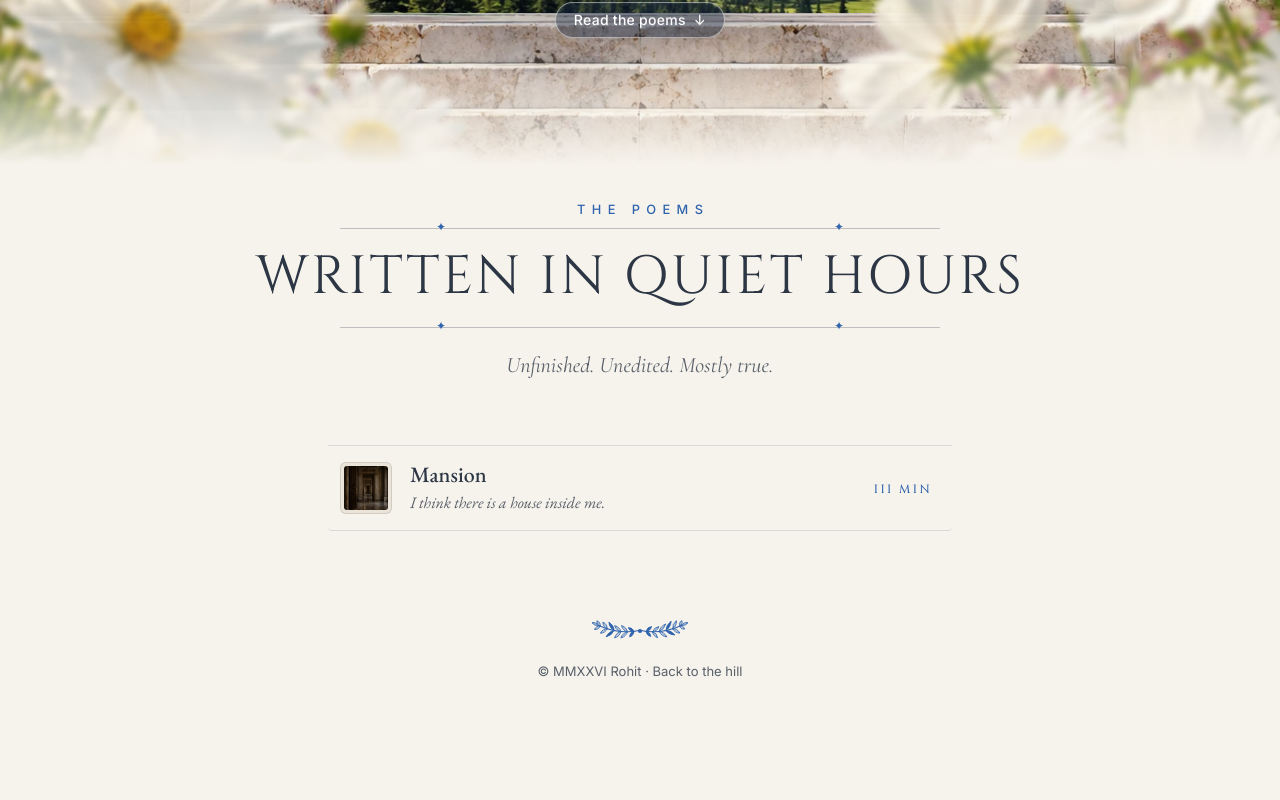
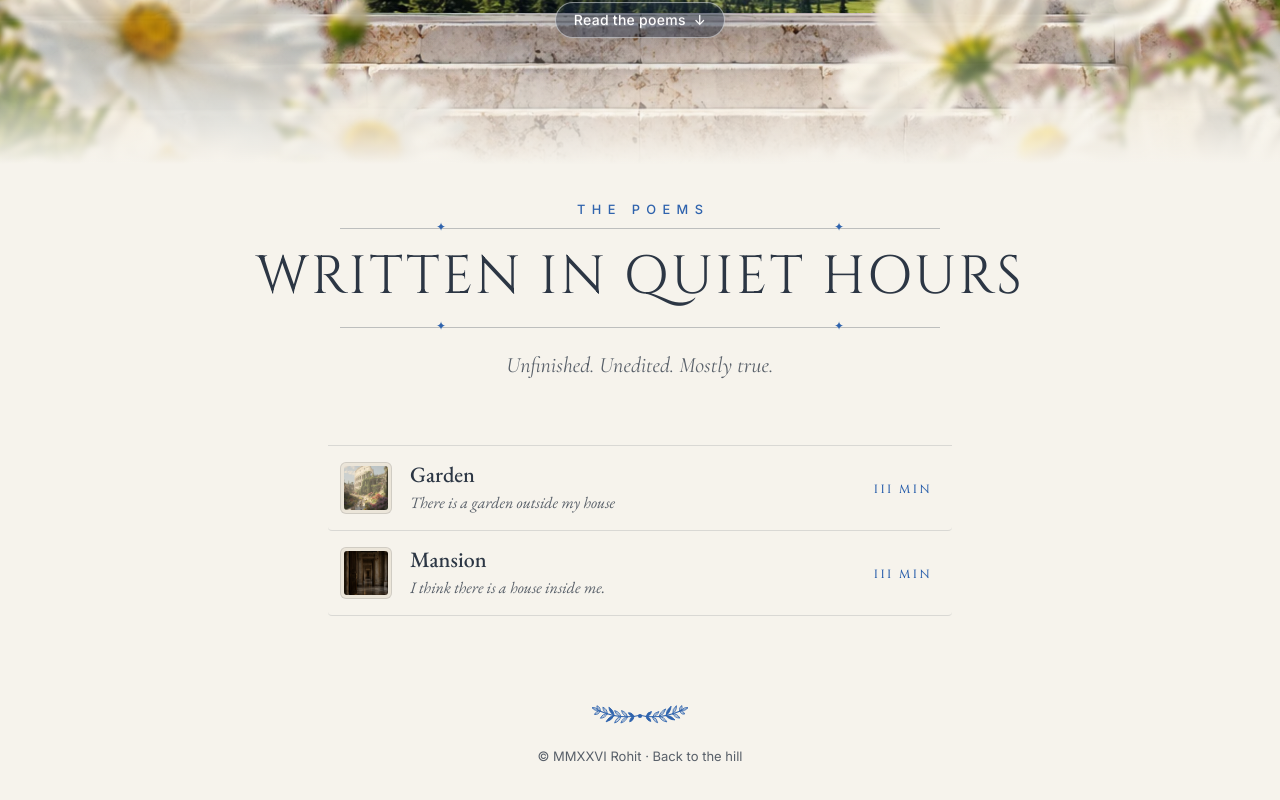
Before and after one commit to RohitGentyal/my-website, a plain HTML site: page poems.html in a window 1280 px wide. Shown: the part 636-1436 px from the top of the page. Before the commit the page ends 1367 px from the top, so only its background shows below. Drawn offline with nearby package versions, Linux system fonts and the light colour scheme.

Commit message:
Poems: add Garden, with its garden walk faint behind it
Co-Authored-By: Claude Opus 5.5 <noreply@anthropic.com>

```diff
--- a/poem.html
+++ b/poem.html
@@ -29,7 +29,7 @@
   </footer>
 
   <script src="poems-art.js?v=8"></script>
-  <script src="poems.js?v=19"></script>
+  <script src="poems.js?v=20"></script>
   <script src="turn.js?v=5"></script>
 </body>
 </html>
--- a/poems.html
+++ b/poems.html
@@ -53,7 +53,7 @@
   </footer>
 
   <script src="poems-art.js?v=8"></script>
-  <script src="poems.js?v=19"></script>
+  <script src="poems.js?v=20"></script>
   <script src="turn.js?v=5"></script>
 </body>
 </html>
--- a/poems.js
+++ b/poems.js
@@ -8,6 +8,93 @@
 // While POEMS is empty the page says so, plainly: "Nothing here yet. Some things take longer to say."
 // The hero above them is three image layers in assets/poems; the laurel sprigs come from poems-art.js.
 const POEMS = [
+  {
+    slug: "garden",
+    title: "Garden",
+    // the picture on its card: the garden in full bloom, every flower, every person
+    cover: "colosseum",
+    // a walk through the garden behind the words (assets/poems/garden): I the garden overflowing,
+    // II the cut-back arches, III bare paper (the garden dying, the prayer), IV the arches again, gate open
+    art: ["colosseum", "arches", null, "arches"],
+    lines: [
+    "There is a garden outside my house",
+    "that I keep forgetting is mine.",
+    "Things grow there without asking me,",
+    "old wishes, half-finished prayers,",
+    "names I haven’t said in years,",
+    "little pieces of people I thought I’d forgotten.",
+    "Some mornings I want to fill it with everything.",
+    "Every flower. Every color. Every person.",
+    "I want to give someone a place here,",
+    "not just a bench to sit on,",
+    "but a tree with their name underneath it,",
+    "somewhere they can come back to",
+    "without having to knock.",
+    "And then I remember",
+    "how quickly things grow roots,",
+    "how difficult it is to move something",
+    "once you’ve decided it belongs to you.",
+    "",
+    "So I cut things back.",
+    "Not because I don’t like the flowers.",
+    "Because I like them too much.",
+    "I tell myself I’m keeping the garden manageable.",
+    "I leave certain corners untouched.",
+    "I let some things bloom only halfway.",
+    "There are days I want to pick every flower",
+    "and make a life out of all of it.",
+    "There are days I don’t even want to look.",
+    "I can stand in the same garden",
+    "and somehow feel both,",
+    "I deserve all of this,",
+    "and what makes you think any of it is for you?",
+    "Neither thought sounds strange anymore.",
+    "They’ve both been here long enough",
+    "to know where I keep the water.",
+    "",
+    "Sometimes I wonder if I only pray",
+    "when the garden is dying.",
+    "I don’t visit God when the roses are doing well.",
+    "I remember Him when something bends,",
+    "when something doesn’t bloom,",
+    "when I need rain immediately.",
+    "And I hate that about myself.",
+    "I wouldn’t want someone to love me like that,",
+    "to come only when the soil is dry,",
+    "to leave when everything starts growing again.",
+    "Maybe that’s why I hesitate",
+    "when someone comes close.",
+    "I want to give them everything I have grown.",
+    "I want to say,",
+    "take it, it’s yours, I kept it alive for you.",
+    "But somewhere behind me",
+    "there is always a voice asking",
+    "what happens when they take the flowers",
+    "and don’t stay for the garden.",
+    "",
+    "Still, I keep planting.",
+    "That’s the part I don’t understand.",
+    "After every season,",
+    "after every thing I swore I wouldn’t grow again,",
+    "I find my hands in the soil.",
+    "Slower now.",
+    "Not happier, exactly.",
+    "Just less afraid of the quiet.",
+    "Maybe the garden was never supposed to give me everything.",
+    "Maybe it was only supposed to teach me",
+    "that wanting is not the same as needing,",
+    "that losing one flower doesn’t mean the ground failed,",
+    "that letting something grow beside you",
+    "doesn’t mean it has to belong to you forever.",
+    "So I leave the gate unlocked tonight.",
+    "Not because I’m expecting anyone.",
+    "Just because I don’t want to spend another season",
+    "standing inside,",
+    "watching the garden through the window,",
+    "telling myself it would have been beautiful",
+    "if I had only let myself live in it.",
+    ],
+  },
   {
     slug: "mansion",
     title: "Mansion",
```
Also changed, not shown: assets/poems/garden/arches.webp (added), assets/poems/garden/colosseum.webp (added), 1 other file.
